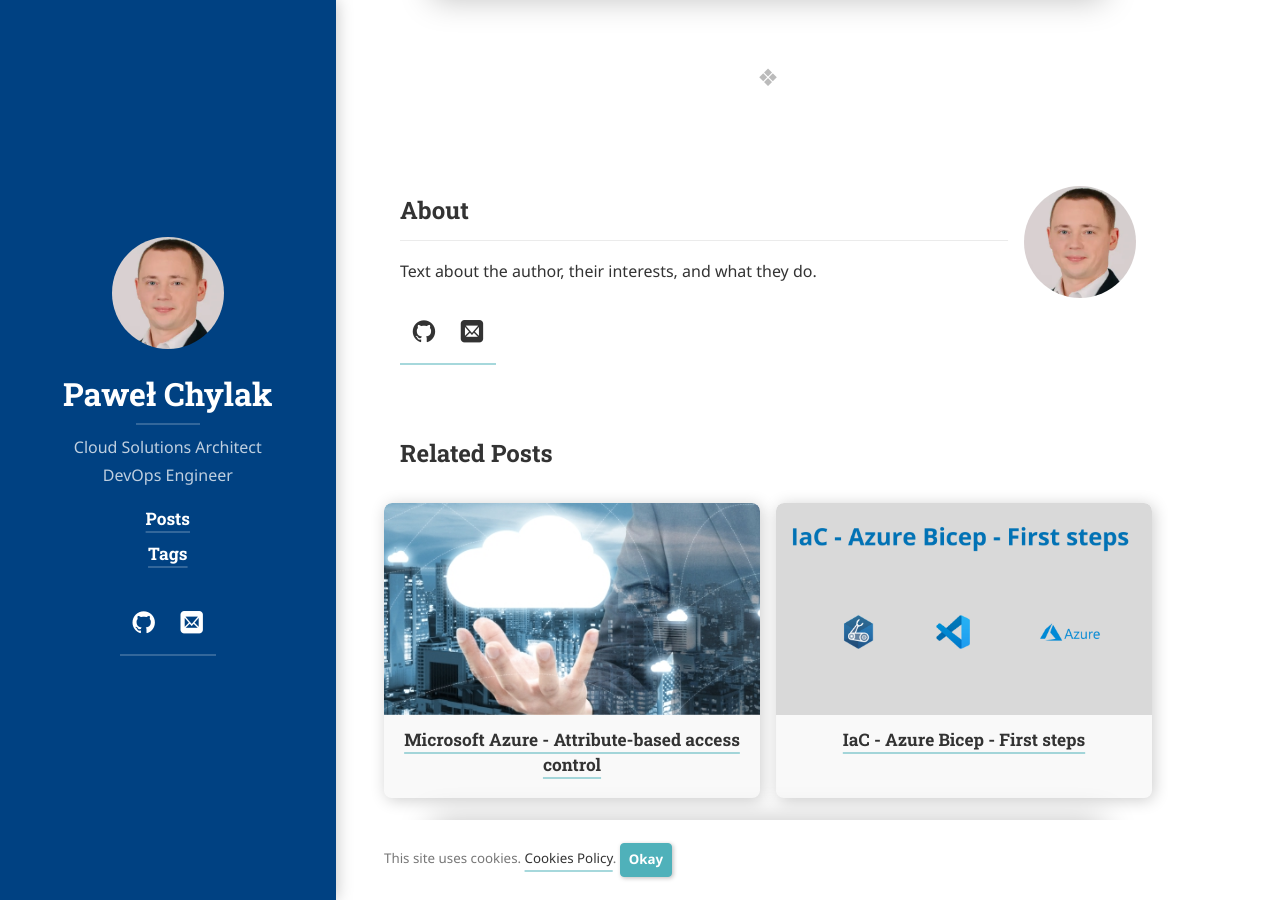
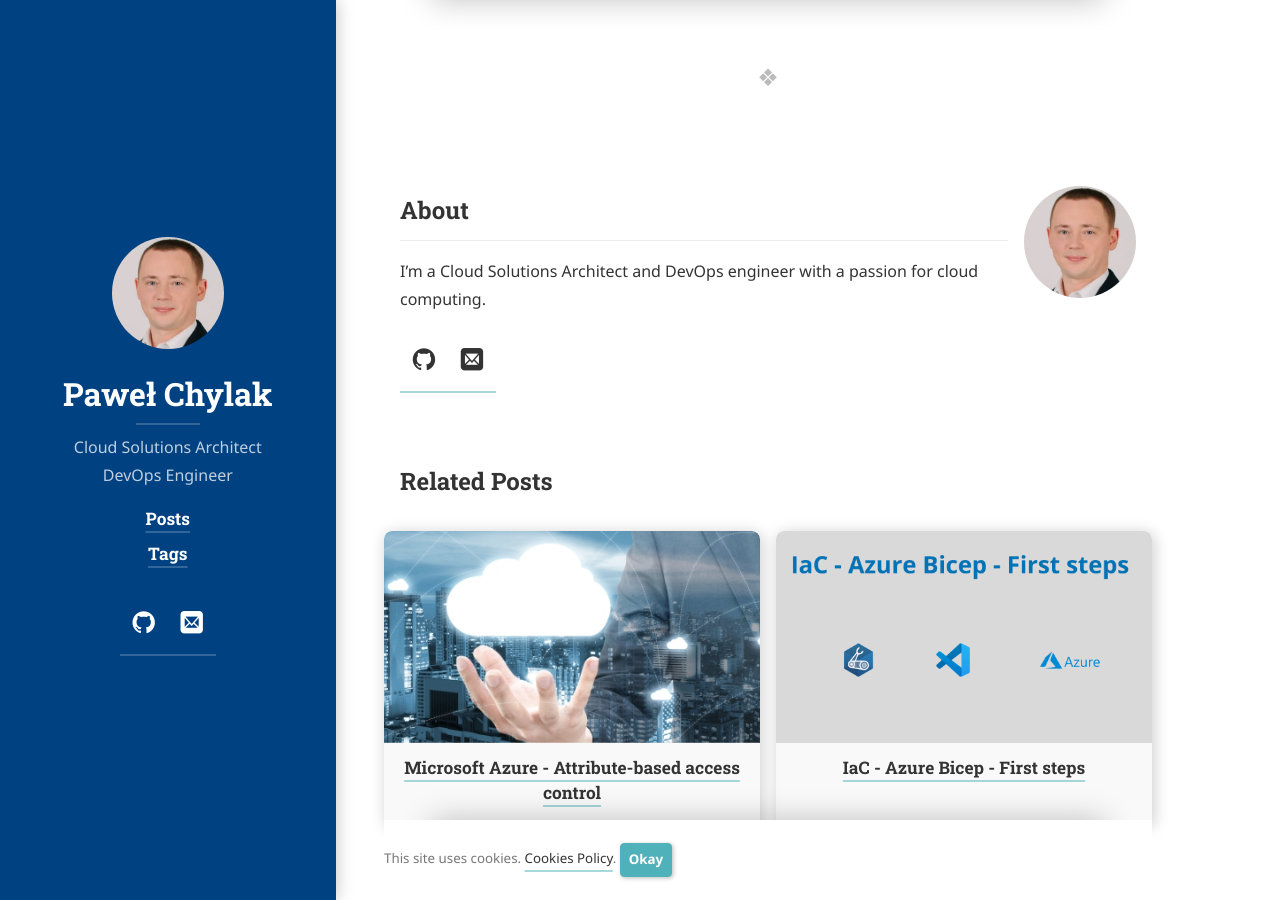
Before and after one commit to pchylak/pchylak.github.io, a Jekyll site: the page built from _posts/2023-06-09-Azure-Containers.md, in a window 1280 px wide and 900 px high, scrolled down 2693 px. Built offline with Jekyll 4.4.1, drawn with Linux system fonts in a browser that asks for light colours; cached includes are drawn as plain includes; nearby versions of some CDN libraries; some web fonts are replaced; library files that are not in the unit come from our copies.

Commit message:
:bangbang: Author info was missing!

```diff
--- a/_data/authors.yml
+++ b/_data/authors.yml
@@ -4,7 +4,7 @@
 
 
   about:             |
-    Text about the author, their interests, and what they do.
+    I'm a Cloud Solutions Architect and DevOps engineer with a passion for cloud computing.
 
   picture:
     path:            /assets/img/Pawel_Chylak.png
```
